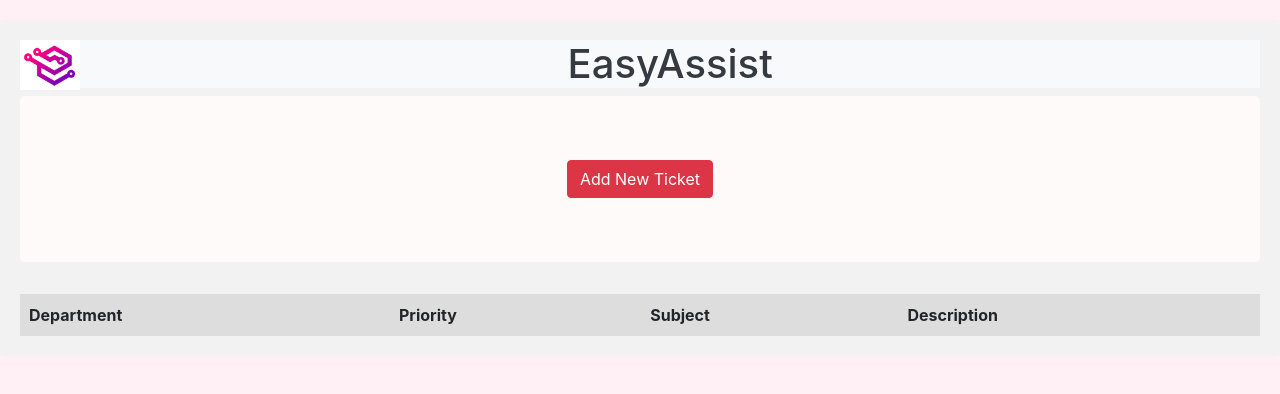
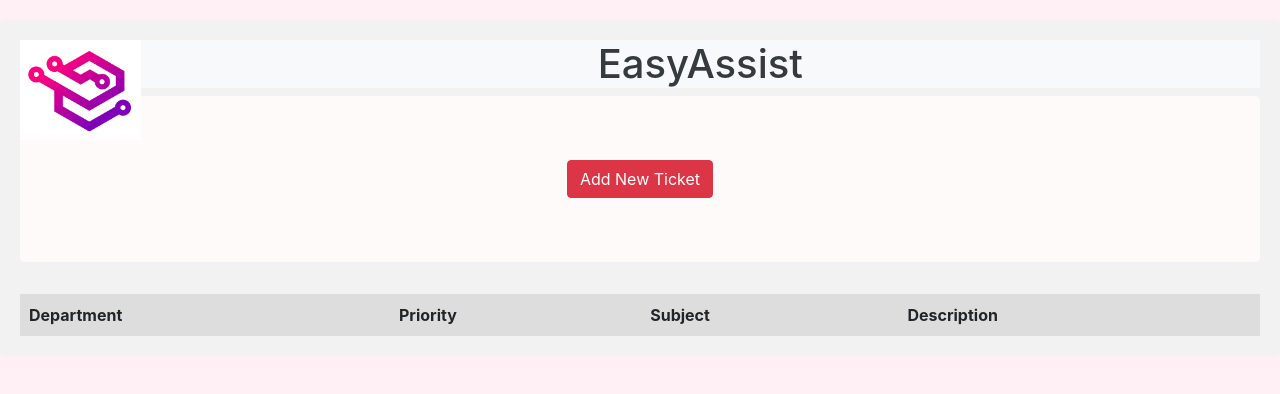
Before and after one commit to rubavathimanoharan/Easy_assist_final, a plain HTML site: page tickets.html in a window 1280 px wide. Drawn offline with nearby package versions, Linux system fonts and the light colour scheme.

Commit message:
Update tickets.html

```diff
--- a/tickets.html
+++ b/tickets.html
@@ -87,7 +87,7 @@ text-align:center;
 }
 img{
 float : left;
-height: 50px;
+height: 100px;
 }
 </style>
 </head>
```
